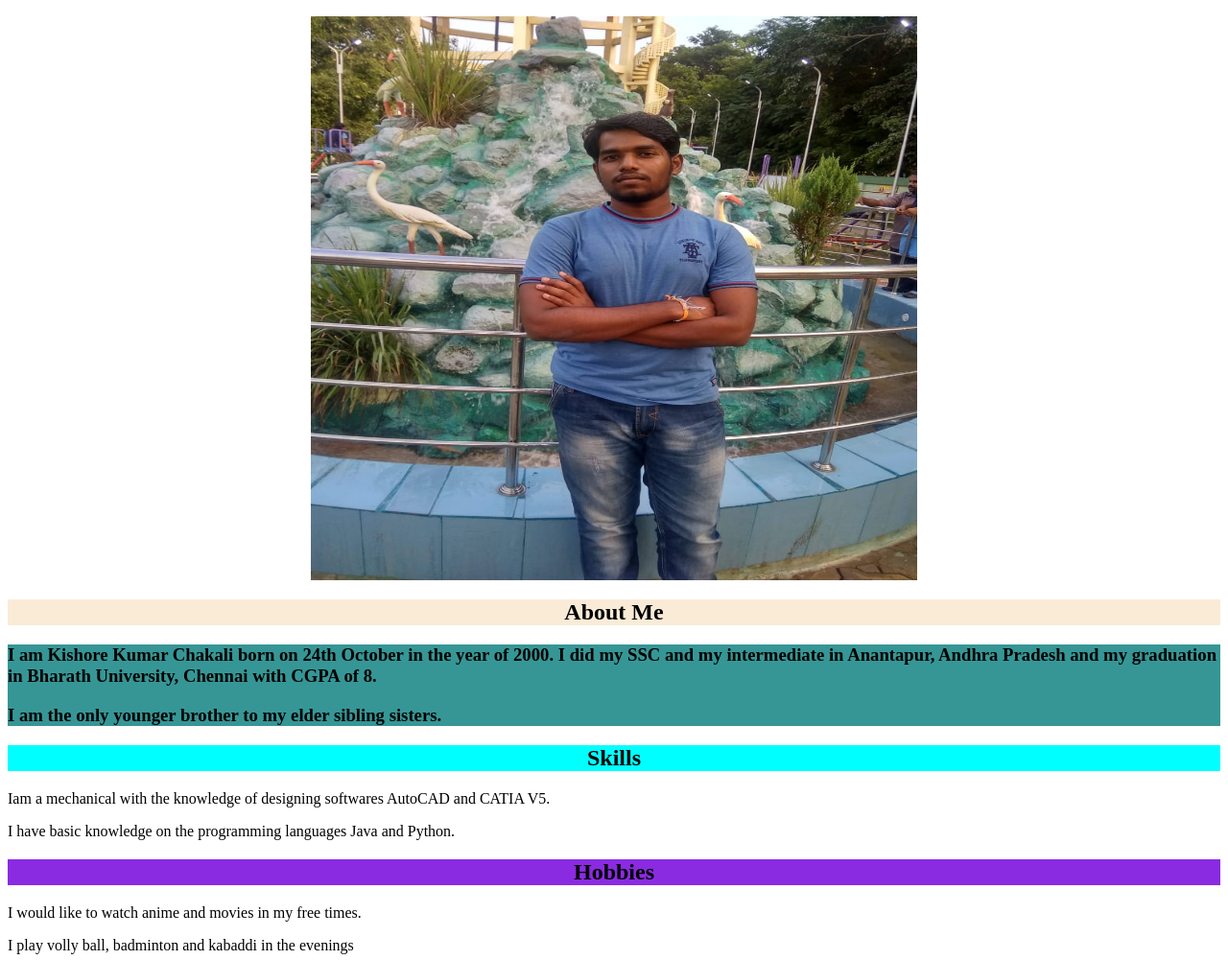
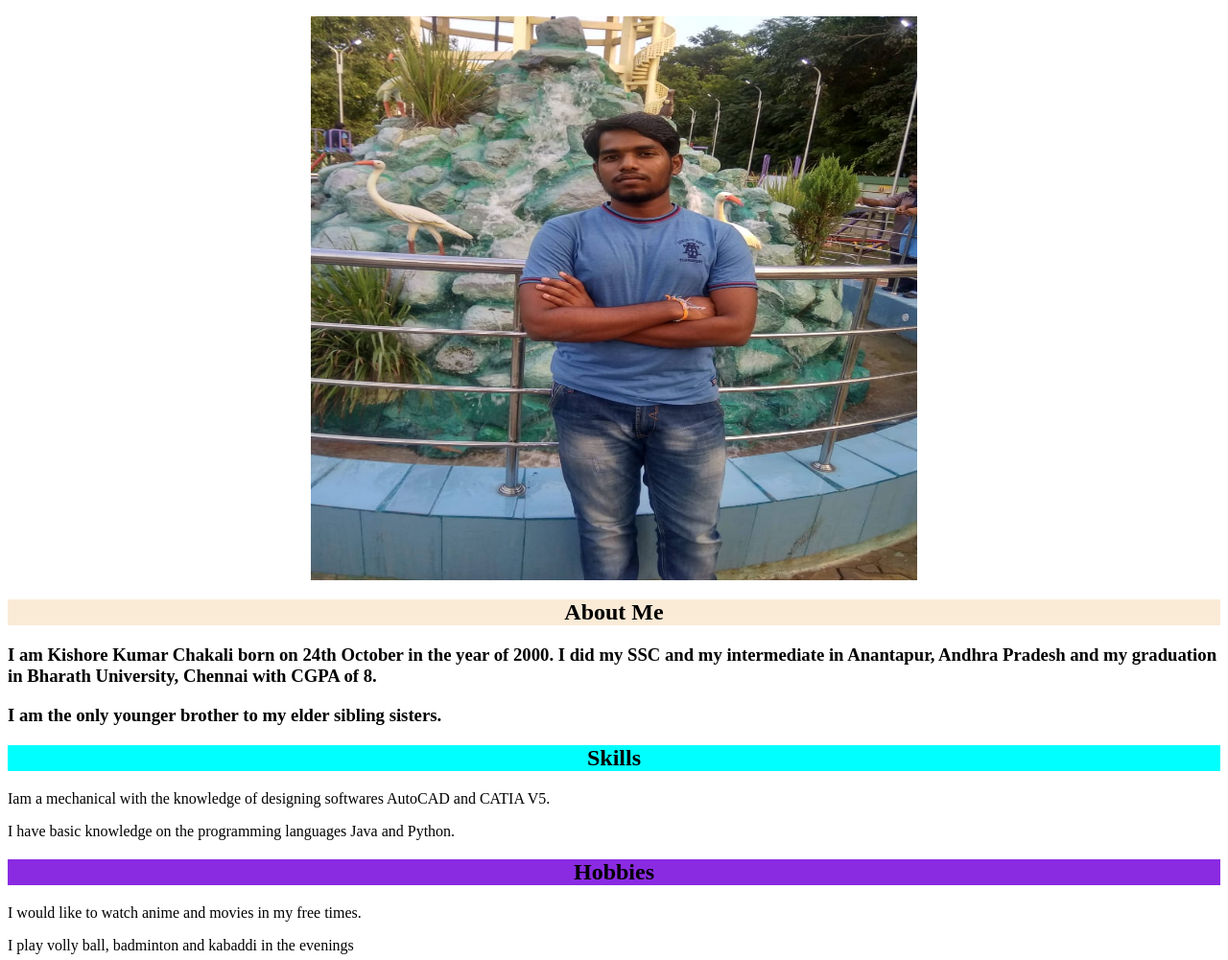
Before and after one commit to Kishorekumar2410/Profile, a plain HTML site: page index.html in a window 1280 px wide. Shown: the part 96-1097 px from the top of the page at 96% size. Drawn offline with Linux system fonts and the light colour scheme.

Commit message:
Update index.html

```diff
--- a/index.html
+++ b/index.html
@@ -13,7 +13,7 @@
         <h2 style="background-color:antiquewhite">About Me</h2>
 
     </center>
-    <h3 style="background-color:rgb(54, 150, 150)">I am Kishore Kumar Chakali born on 24th October in the year of 2000.
+    <h3>I am Kishore Kumar Chakali born on 24th October in the year of 2000.
         I did my SSC and my intermediate in Anantapur, Andhra Pradesh and my graduation in Bharath University, Chennai with CGPA of 8.</p>
         I am the only younger brother to my elder sibling sisters. </h3>
 
```
